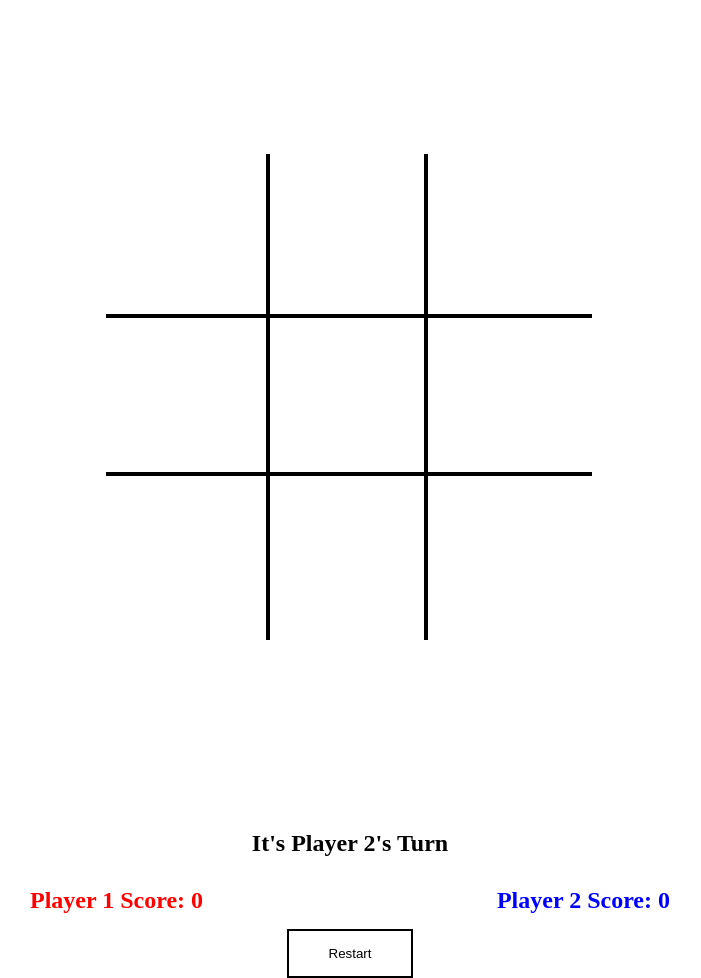
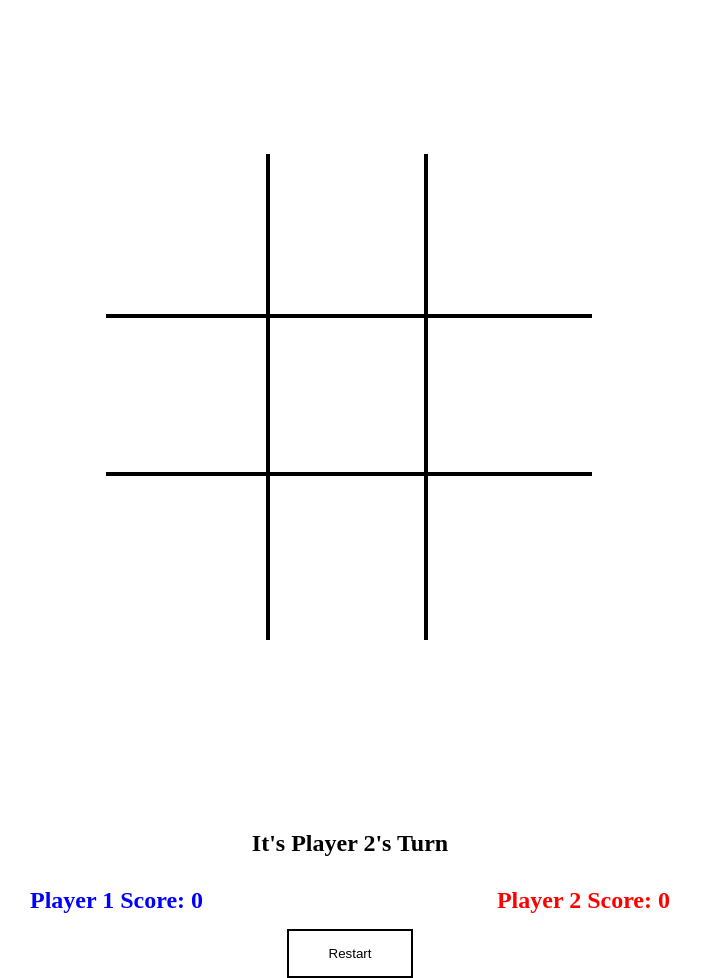
Before and after one commit to MrNesli/Tic-tac-toe, a plain HTML site: page index.html in a window 1280 px wide. Shown: the whole page, without its empty margins (290-991 px from the left). Drawn offline with Linux system fonts and the light colour scheme.

Commit message:
Small fixes

```diff
--- a/index.html
+++ b/index.html
@@ -17,8 +17,8 @@
         <p class="whose-turn"></p>
 
         <div class="scores">
-            <p class="player1-score"></p>
-            <p class="player2-score"></p>
+            <p id="player1-score"></p>
+            <p id="player2-score"></p>
         </div>
 
         <button id="restart-button">Restart</button>
--- a/scripts/field.js
+++ b/scripts/field.js
@@ -14,8 +14,8 @@ let CIRCLE_COLOR = "red";
 let CROSS_COLOR = "blue";
 
 let winMessage = document.querySelector('.win-message');
-let player1Score = document.querySelector('.player1-score');
-let player2Score = document.querySelector('.player2-score');
+let player1Score = document.getElementById('player1-score');
+let player2Score = document.getElementById('player2-score');
 let restartButton = document.getElementById('restart-button');
 let whoseTurnInfo = document.querySelector('.whose-turn');
 
@@ -48,8 +48,13 @@ function restartButtonClick() {
 
 function initTextFields() {
     updateWhoseTurnTextField();
+
     player1Score.textContent = `Player ${Game.PLAYERS.player1.ID} Score: ${Game.PLAYERS.player1.SCORE}`;
+    player1Score.style.color = Game.PLAYERS.player1.SIGN == 'o' ? CIRCLE_COLOR : CROSS_COLOR;
+
     player2Score.textContent = `Player ${Game.PLAYERS.player2.ID} Score: ${Game.PLAYERS.player2.SCORE}`;
+    player2Score.style.color = Game.PLAYERS.player2.SIGN == 'o' ? CIRCLE_COLOR : CROSS_COLOR;
+
     restartButton.addEventListener("click", restartButtonClick);
     restartButton.disabled = false;
 }
--- a/style.css
+++ b/style.css
@@ -33,13 +33,11 @@ p {
     display: flex;
     justify-content: space-between;
 
-
-
-    .player1-score {
+    #player1-score {
         color: red;
     }
 
-    .player2-score {
+    #player2-score {
         color: blue;
     }
 }
```
